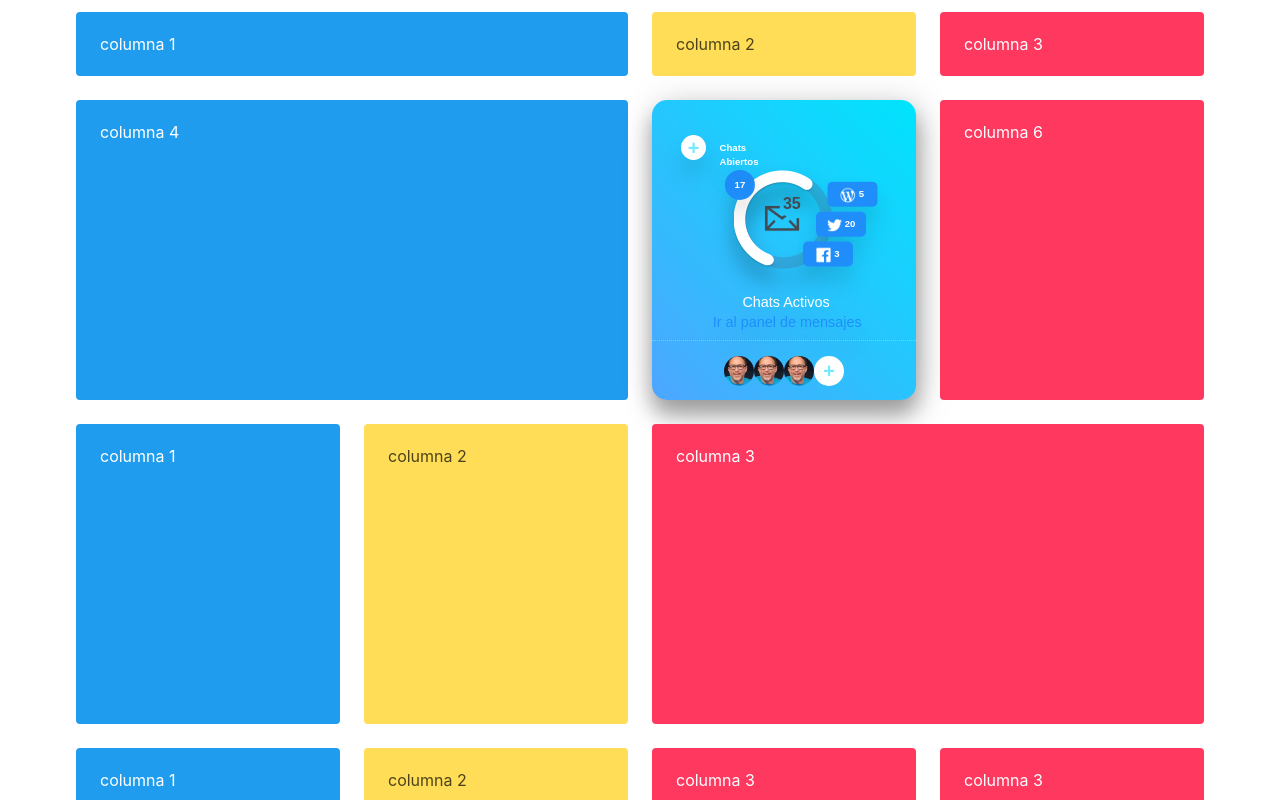
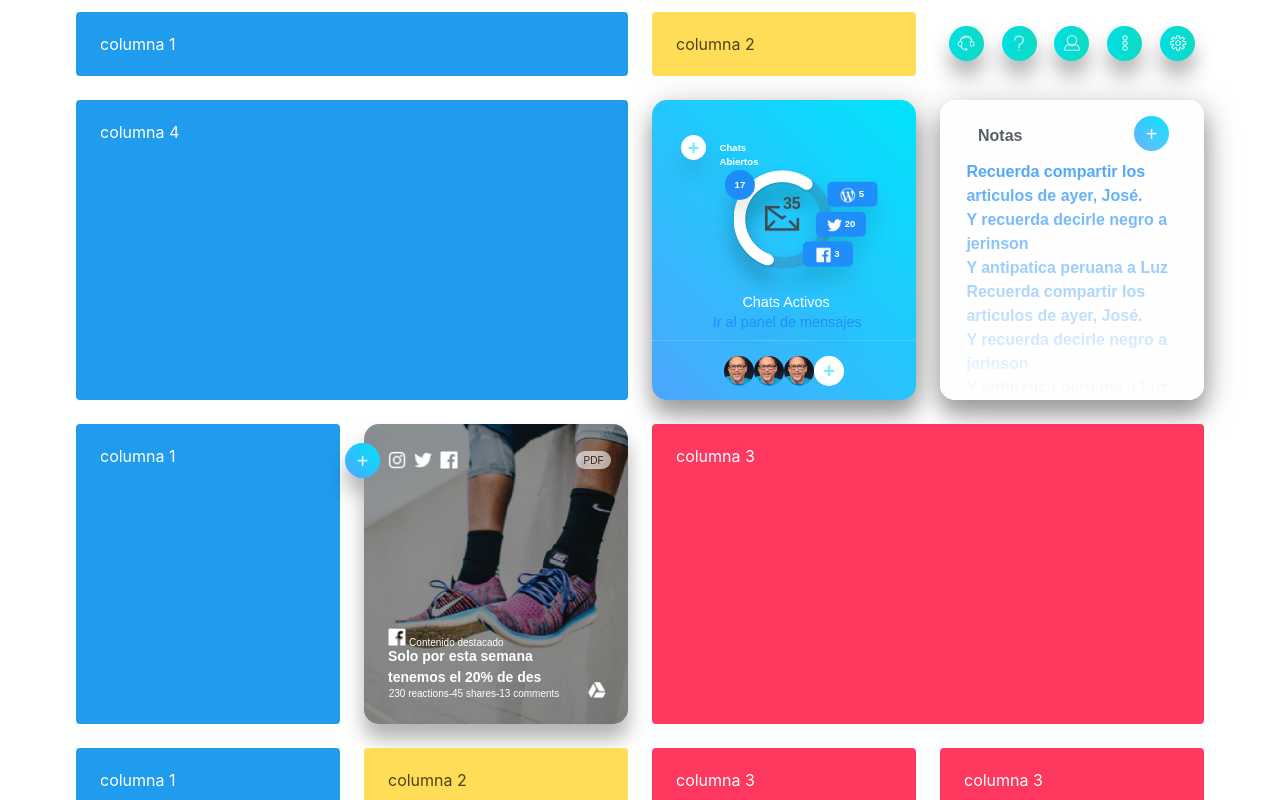
Before and after one commit to salazarcode/ivoryface, a Vue app: page / in a window 1280 px wide. Shown: the top 800 px of the page. Built offline with nearby package versions, Linux system fonts and the light colour scheme.

Commit message:
navegation

```diff
--- /dev/null
+++ b/src/components/destacado.vue
@@ -0,0 +1,177 @@
+<template>
+    <div class="destacado size">
+       <div class="icono">
+            <p>+</p>
+        </div>
+        <div class="icono int">
+            <img src="../assets/recursos/logo-instagram-blanco.png"  >
+        </div>
+        <div class="icono tw">
+            <img src="../assets/recursos/logo-twitter-blanco.png"  >
+        </div>
+        <div class="icono fb">
+            <img src="../assets/recursos/logo-facebook-blanco.png"  >
+        </div>
+        <div class="icono pdf">
+            <p>PDF</p>
+        </div>
+        <div class=" icono contenido">
+               <p><img src="../assets/recursos/logo-facebook-blanco.png" width="18px" height="18 px"  > Contenido destacado</p>
+        </div>
+        <div class="icono conte">
+               <p> Solo por esta semana tenemos el 20% de des</p>
+        </div>
+         <div class="icono cont">
+               <p>230 reactions-45 shares-13 comments</p>
+        </div>
+         <div class=" icono img">
+               <p><img src="../assets/recursos/logo-drive-blanco.png" width="18px" height="18 px"></p>
+        </div>
+    </div>
+</template>
+<script>
+export default {
+  name: 'destacado',
+  methods:{
+
+  }
+}
+</script>
+<style lang="scss" scoped>
+$blanco:#fff;
+$negro:#000;
+$gris:#434B52;
+$azul:#1F8EFA;
+$verdea:#75EAFF;
+$degradado:linear-gradient(45deg, rgba(77,166,254,1) 0%, rgba(0,228,253,1) 100%);
+.destacado{
+    background-color: rgba(0,0,0,0.9);
+    background-image: linear-gradient(rgba(0, 0, 0, 0.4),rgba(0, 0, 0, 0.4) ),url('../assets/recursos/foto-04.png');
+    background-size: cover;
+    background-repeat: no-repeat;
+    background-position-x: center;
+    border-radius: 15px;
+    filter:drop-shadow(0px 15px 10px rgba(0,0,0,0.3));
+    font-family: Arial, Helvetica, sans-serif;
+    align-items: center;
+    text-align: center;
+    position: relative;
+}
+.icono{
+    width: 35px;
+    height: 35px ;
+    border-radius: 50%;
+    font-size: 20px;
+    background: $degradado;
+    color: $blanco;
+    font-size: 20px;
+    font-weight:normal;
+    transform: translate(-19px, 19px);
+    opacity:1;
+    display: flex;
+    justify-content: center;
+    align-items: center;
+    &.int{
+        background: transparent;
+        transform: translate(24px, -8px);
+        width: 18px;
+        height: 18px ;
+
+    }
+    &.tw{
+        background: transparent;
+        transform: translate(50px, -26px);
+        width: 18px;
+        height: 18px ;
+
+    }
+    &.fb{
+        background: transparent;
+        transform: translate(76px, -44px);
+        width: 18px;
+        height: 18px ;
+
+    }
+    &.pdf{
+        background: $blanco;
+        color: $negro;
+        font-size: 10px;
+        transform: translate(-17px, -62px);
+        border-radius: 40px;
+        width: 35px;
+        height: 18px ;
+        opacity: 0.6;
+        float:right;
+
+    }
+    &.contenido{
+    background: transparent;
+    text-align: left;
+    transform: translate(24px, 118px);
+    width: 116px;
+    height: 15px ;
+    font-size:10px;
+    font-weight: normal;
+
+  }
+  &.conte{
+    background: transparent;
+    text-align: left;
+    transform: translate(24px, 131px);
+    width: 160px;
+    height: 15px ;
+    font-size: 14px;
+    color: $blanco;
+    font-weight: bold;
+  }
+  &.cont{
+    background: transparent;
+    text-align: center;
+    transform: translate(9px, 143px);
+    width: 202px;
+    height: 15px ;
+    text-align: left;
+    font-size: 10px;
+    color: $blanco;
+    font-weight: normal;
+  }
+  &.img{
+      background: transparent;
+      position: absolute;
+      bottom: 34px;
+      right: -5px;
+
+  }
+}
+
+/*.cajita{
+  top: 50%;
+  left: 50%;
+  border-radius: 10px;
+  //position: absolute;
+  background:$blanco;
+  opacity:0.7 ;
+  width: 50px;
+  height: 25px ;
+  transform: translate(205px, 11px);
+  display:flex;
+  justify-content: center;
+  align-items: center;
+  font-size: 0.6em;
+  font-weight: bold;
+
+    &.icono{
+        width: 25px;
+        height: 25px ;
+        border-radius: 50%;
+        font-size: 20px;
+        background: $degradado;
+        color: $blanco;
+        font-size: 20px;
+        font-weight:normal;
+        transform: translate(-53%, -14px);
+        opacity:1;
+    }
+}*/
+
+</style>
--- a/src/components/layout.vue
+++ b/src/components/layout.vue
@@ -8,7 +8,7 @@
           <p class="notification is-warning ">columna 2 </p>
         </div>
         <div class="column">
-          <p class="notification is-danger ">columna 3 </p>
+          <navegacion></navegacion>
         </div>
     </div>
     <div class="columns is-marginless is-12 ">
@@ -21,7 +21,7 @@
          </div>
         </div>
         <div class="column">
-          <p class="notification is-danger size">columna 6 </p>
+          <tarea></tarea>
         </div>
     </div>
     <div class="columns is-marginless is-12 ">
@@ -29,7 +29,7 @@
           <p class="notification is-info size">columna 1 </p>
         </div>
         <div class="column is-3">
-          <p class="notification is-warning size">columna 2 </p>
+          <destacado></destacado>
         </div>
         <div class="column">
           <p class="notification is-danger size">columna 3 </p>
@@ -54,13 +54,19 @@
 
 <script>
 import messages from "./messages";
+import destacado from "./destacado";
+import tarea from "./tarea";
+import navegacion from "./navegacion";
 export default {
   name: 'layout',
   methods:{
 
   },
   components:{
-    'messages': messages
+    'messages': messages,
+    'destacado':destacado,
+    'tarea':tarea,
+    'navegacion':navegacion,
   }
 }
 </script>
--- /dev/null
+++ b/src/components/navegacion.vue
@@ -0,0 +1,59 @@
+<template>
+    <div class="navegacion">
+        <div class="icono">
+            <img src="../assets/recursos/icon-support.png" width="18px" height="18px"  >
+        </div>
+         <div class="icono question">
+            <img src="../assets/recursos/icon-question.png" width="18px" height="18px"  >
+        </div>
+         <div class="icono user">
+            <img src="../assets/recursos/icon-user.png" width="18px" height="18px"  >
+        </div>
+        <div class="icono marca">
+            <img src="../assets/recursos/icon-marcas.png" width="18px" height="18px"  >
+        </div>
+         <div class="icono config">
+            <img src="../assets/recursos/icon-config.png" width="18px" height="18px"  >
+        </div>
+    </div>
+</template>
+<script>
+export default {
+
+}
+</script>
+<style lang="scss" scoped>
+$blanco:#fff;
+$negro:#000;
+$gris:#434B52;
+$azul:#1F8EFA;
+$verdea:#75EAFF;
+$degradado:linear-gradient(to right, rgba(0,223,228,1) 0%, rgba(12,219,198,1) 85%, rgba(12,219,198,1) 100%);
+.navegacion{
+    align-items: center;
+    text-align: center;
+    background: $blanco;
+    font-family: Arial, Helvetica, sans-serif;
+    //filter:drop-shadow(0px 15px 10px rgba(0,0,0,0.3));
+    position: relative;
+    height: 62px;
+    display: flex;
+    justify-content:space-around;
+
+}
+.icono{
+    width: 35px;
+    height: 35px ;
+    border-radius: 50%;
+    background: $degradado;
+    font-weight:normal;
+
+    opacity:1;
+    display: flex;
+    justify-content: center;
+    align-items: center;
+    filter:drop-shadow(0px 15px 10px rgba(0,0,0,0.3));
+
+}
+
+</style>
--- /dev/null
+++ b/src/components/tarea.vue
@@ -0,0 +1,97 @@
+<template>
+<div class="tarea size">
+    <div class="inicio">
+        <p>Notas</p>
+    </div>
+       <div class="boton">
+        <p>+</p>
+    </div>
+    <div class="contenedor">
+        <ul>
+            <li>Recuerda compartir los articulos de ayer, José. </li>
+            <li>Y recuerda decirle negro a jerinson </li>
+            <li>Y antipatica peruana a Luz </li>
+                        <li>Recuerda compartir los articulos de ayer, José. </li>
+            <li>Y recuerda decirle negro a jerinson </li>
+            <li>Y antipatica peruana a Luz </li>
+                        <li>Recuerda compartir los articulos de ayer, José. </li>
+            <li>Y recuerda decirle negro a jerinson </li>
+            <li>Y antipatica peruana a Luz </li>
+                        <li>Recuerda compartir los articulos de ayer, José. </li>
+            <li>Y recuerda decirle negro a jerinson </li>
+            <li>Y antipatica peruana a Luz </li>
+        </ul>
+    </div>
+</div>
+</template>
+<script>
+export default {
+
+}
+</script>
+<style lang="scss" scoped>
+$blanco:#fff;
+$negro:#000;
+$gris:#434B52;
+$azul:#1F8EFA;
+$verdea:#75EAFF;
+$degradado:linear-gradient(45deg, rgba(77,166,254,1) 0%, rgba(0,228,253,1) 100%);
+.tarea{
+    align-items: center;
+    text-align: center;
+    background: $blanco;
+    border-radius: 15px;
+    box-shadow: 4px 4px 34px rgba(0, 0, 0, 0.2);
+    font-family: Arial, Helvetica, sans-serif;
+    filter:drop-shadow(0px 15px 10px rgba(0,0,0,0.3));
+    position: relative;
+    overflow: hidden;
+
+     &::after {
+        content: '';
+        height: 100%;
+        position: absolute;
+        bottom: 0;
+        width: 100%;
+        left: 0;
+        background: linear-gradient(0deg, rgba(255,255,255,1) 0%, rgba(255,255,255,0.0) 100%);
+        pointer-events: none;
+    }
+}
+.inicio{
+    color: $gris;
+    font-weight: bold;
+    transform: translate(38px, 24px);
+    position: absolute;
+
+}
+.boton{
+    width: 35px;
+    height: 35px ;
+    border-radius: 50%;
+    font-size: 20px;
+    background: $degradado;
+    color: $blanco;
+    font-size: 20px;
+    display: flex;
+    justify-content: center;
+    align-items: center;
+    position: absolute;
+    top: 16px;
+    right: 35px;
+}
+
+
+.contenedor{
+
+    color: $azul;
+    text-align: left;
+    font-weight: bold;
+    padding: 0px 10% 25px;
+    height: 80%;
+    right: -20px;
+    position: absolute;
+    bottom: 0;
+    overflow-y: scroll;
+}
+</style>
```
